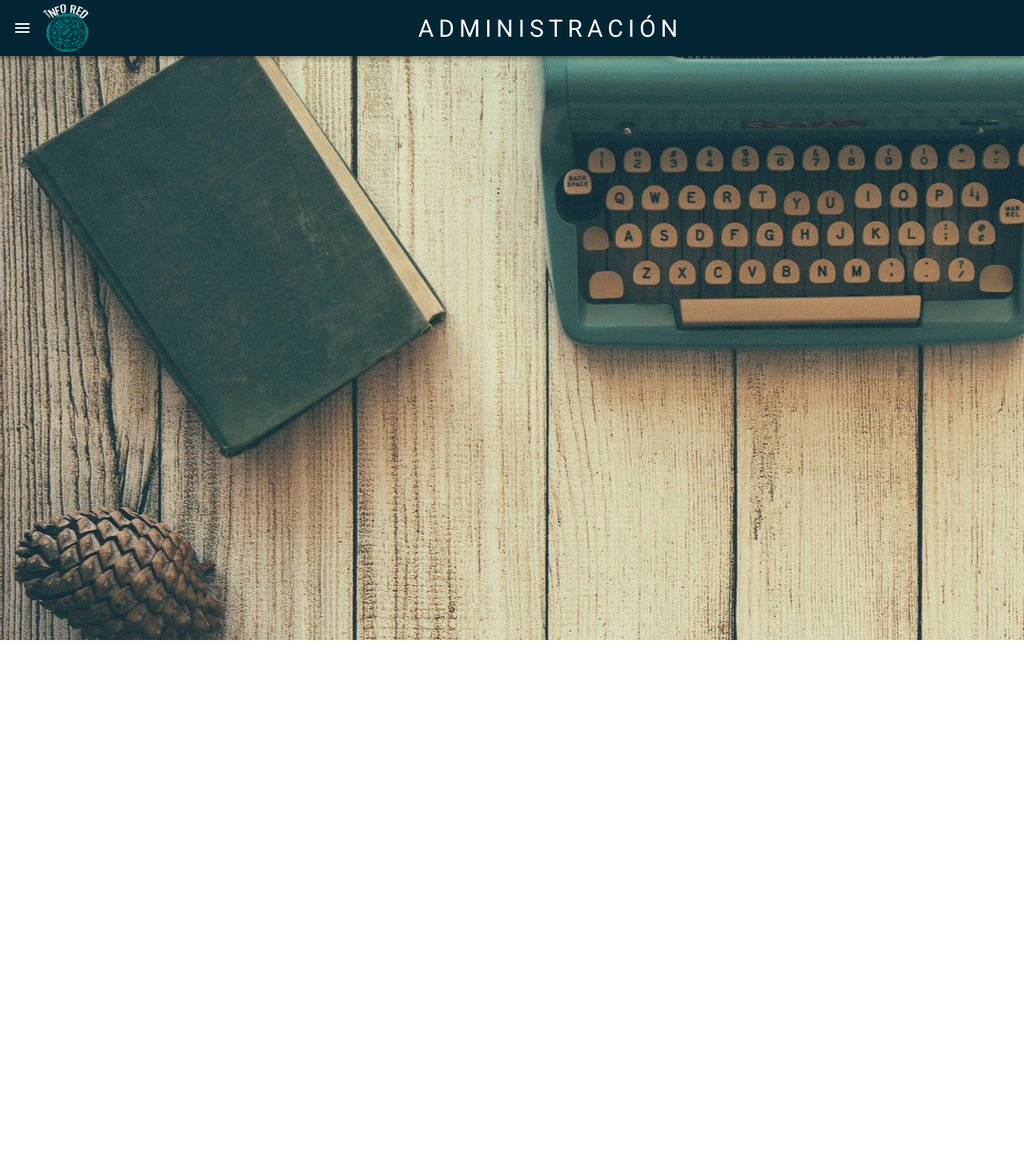
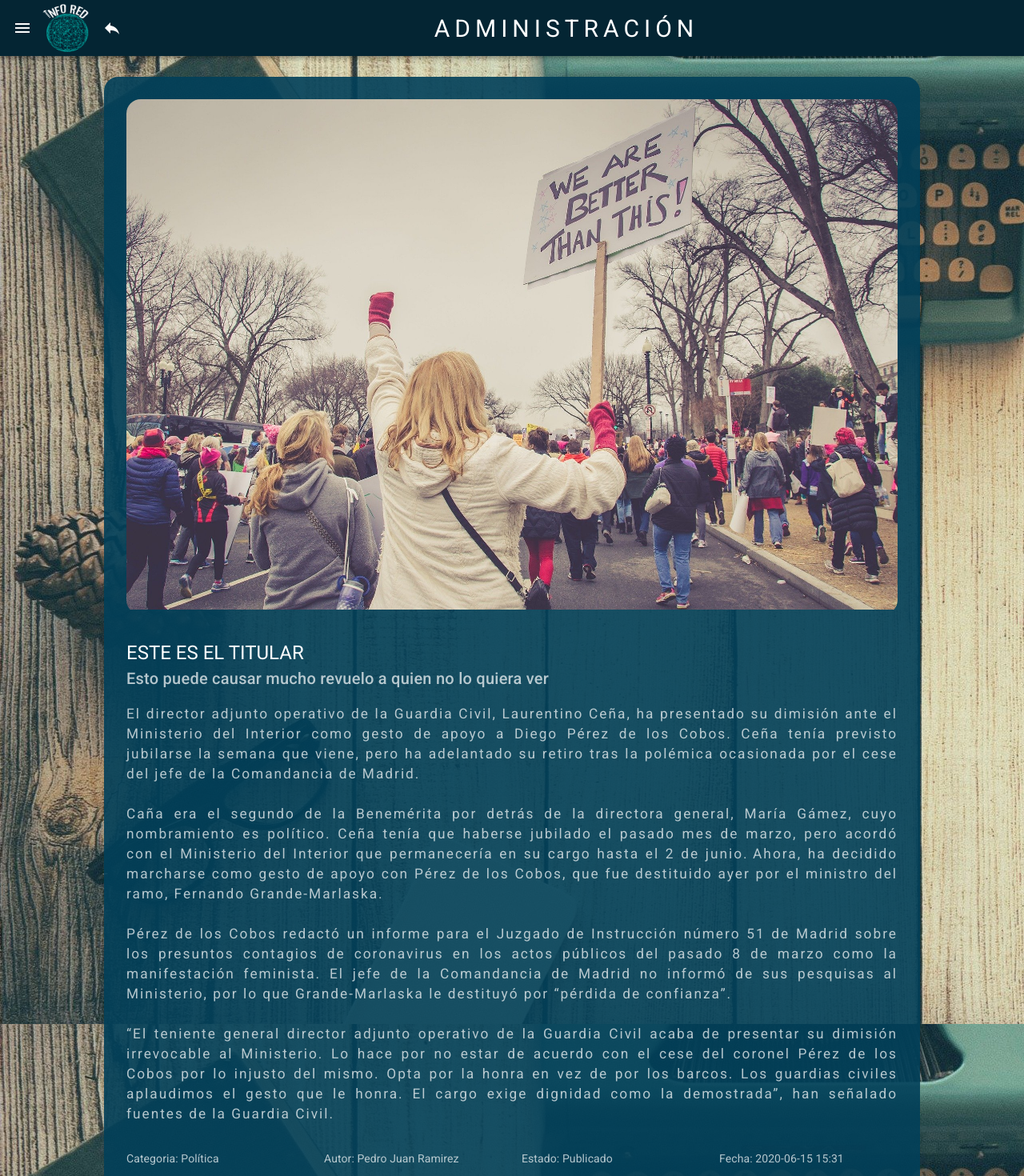
Before and after one commit to AGomezJordan/ProyectoFinal, a Vue app in the folder info-red/: page /Administracion/ValidarArticulos/21253-dfss3sdf-ersa in a window 1280 px wide. Shown: the top 1470 px of the page at 80% size. Before the commit the page ends 800 px from the top, so only its background shows below. Built offline with nearby package versions, Linux system fonts and the light colour scheme.

Commit message:
Ventana ValidarArticulo Comenzada

```diff
--- a/info-red/src/router/index.js
+++ b/info-red/src/router/index.js
@@ -43,6 +43,11 @@ Vue.use(VueRouter)
       path: '/Administracion/ConsultarArticulos',
       name: 'ConsultarArticulos',
       component: () => import('../views/ConsultarArticulos.vue')
+    },
+    { //VENTANA PARA VALIDAR ARTICULOS
+      path: '/Administracion/ValidarArticulos/:id',
+      name: 'ValidarArticulos',
+      component: () => import('../views/ValidarArticulos.vue')
     }
 ]
 
--- a/info-red/src/views/ConsultarArticulos.vue
+++ b/info-red/src/views/ConsultarArticulos.vue
@@ -4,7 +4,7 @@
         <v-toolbar
                 color="#023059"
                 dark
-                height="150px"
+                height="250px"
                 class="d-block d-sm-block d-md-none"
         >
             <v-icon>mdi-filter</v-icon>
@@ -36,6 +36,18 @@
                         ></v-select>
                     </v-col>
 
+                    <!-- ESTADO -->
+                    <v-col cols="6">
+                        <v-select
+                                :items="estados"
+                                label="Estado"
+                                dark
+                                color="success"
+                                v-model="estado"
+                                class="ml-5 mr-5"
+                        ></v-select>
+                    </v-col>
+
                     <!-- FECHA DE PUBLICACION -->
                     <v-col cols="6">
                         <v-text-field
@@ -49,7 +61,7 @@
                     </v-col>
 
                     <!-- BOTONES -->
-                    <v-col cols="6">
+                    <v-col cols="12">
                         <v-btn
                                 color="success"
                                 small
@@ -84,7 +96,7 @@
                 <v-row class="ml-5 mt-8">
 
                     <!-- CATEGORIA -->
-                    <v-col cols="3">
+                    <v-col cols="2">
                         <v-select
                                 :items="categorias"
                                 label="Categoría"
@@ -96,7 +108,7 @@
                     </v-col>
 
                     <!-- AUTORES -->
-                    <v-col cols="3">
+                    <v-col cols="2">
                         <v-select
                                 :items="autores"
                                 label="Autor"
@@ -107,8 +119,20 @@
                         ></v-select>
                     </v-col>
 
+                    <!-- ESTADO -->
+                    <v-col cols="2">
+                        <v-select
+                                :items="estados"
+                                label="Estado"
+                                dark
+                                color="success"
+                                v-model="estado"
+                                class="ml-5 mr-5"
+                        ></v-select>
+                    </v-col>
+
                     <!-- FECHA DE PUBLICACION -->
-                    <v-col cols="3">
+                    <v-col cols="2">
                         <v-text-field
                                 v-model="fecha"
                                 label="Fecha"
@@ -120,7 +144,7 @@
                     </v-col>
 
                     <!-- BOTONES -->
-                    <v-col cols="3">
+                    <v-col cols="1">
                         <v-btn
                                 color="success"
                                 small
@@ -166,7 +190,12 @@
             </v-row>
 
             <!-- LISTA DE CADA ARTÍCULO -->
-            <router-link v-for="n in 10" :to="{name: 'Usuario', params: {id:'hola'}}">
+            <router-link
+                    v-for="n in 10"
+                    :to="{
+                            name: 'ValidarArticulos',
+                            params:
+                                {id: '21253-dfss3sdf-ersa'}}">
                 <v-row class="text-center usuario mb-4">
 
                     <!-- TITULAR -->
@@ -196,13 +225,14 @@
         data(){
             return{
                 collapseOnScroll: false,
-                categorias: ['ECONOMÍA', 'POLÍTICA', 'DEPORTES', 'MEDIOAMBIENTE'],
+                categorias: ['CUALQUIERA', 'ECONOMÍA', 'POLÍTICA', 'DEPORTES', 'MEDIOAMBIENTE'],
                 categoria: '',
-                autores: ['PEDRO', 'JUAN', 'ALVARO', 'LIDIA', 'JOSE'],
+                autores: ['CUALQUIERA', 'PEDRO', 'JUAN', 'ALVARO', 'LIDIA', 'JOSE'],
                 autor: '',
+                estados: ['CUALQUIERA', 'PUBLICADO', 'PENDIENTE', 'NO PUBLICADO'],
+                estado:'',
                 fecha:'',
-                hoy: '',
-                temp: ''
+                hoy: ''
             }
         },
         created() {
@@ -212,6 +242,9 @@
             let day = date.getDate()
             if(mes<10){
                 mes='0'+(mes+1);
+            }
+            if (day<10){
+                day='0'+(day);
             }
             this.hoy = year+'-'+mes+'-'+day
         }
--- /dev/null
+++ b/info-red/src/views/ValidarArticulos.vue
@@ -0,0 +1,119 @@
+<template>
+    <div class="white--text c">
+        <div class="content align-content-center">
+                <v-row>
+                    <v-col cols="0" md="1"></v-col>
+                    <v-col cols="12" md="10">
+                        <div class="cajonTarjeta">
+                        <v-card
+                            class="tarjeta pa-3"
+                            dark
+                        >
+                            <v-card-text align="center">
+                                <div class="foto">
+                                    <img src="../assets/portada.jpg">
+                                </div>
+                            </v-card-text>
+                            <v-card-title class="headline">ESTE ES EL TITULAR</v-card-title>
+                            <v-card-subtitle class="title">Esto puede causar mucho revuelo a quien no lo quiera ver</v-card-subtitle>
+                            <v-card-text class="text-justify informacion">
+                                El director adjunto operativo de la Guardia Civil, Laurentino Ceña, ha presentado su
+                                dimisión ante el Ministerio del Interior como gesto de apoyo a Diego Pérez de los Cobos.
+                                Ceña tenía previsto jubilarse la semana que viene, pero ha adelantado su retiro tras
+                                la polémica ocasionada por el cese del jefe de la Comandancia de Madrid.<br><br>
+
+                                Caña era el segundo de la Benemérita por detrás de la directora general, María Gámez,
+                                cuyo nombramiento es político. Ceña tenía que haberse jubilado el pasado mes de marzo,
+                                pero acordó con el Ministerio del Interior que permanecería en su cargo hasta el 2 de
+                                junio. Ahora, ha decidido marcharse como gesto de apoyo con Pérez de los Cobos, que fue
+                                destituido ayer por el ministro del ramo, Fernando Grande-Marlaska.<br><br>
+
+                                Pérez de los Cobos redactó un informe para el Juzgado de Instrucción número 51 de Madrid
+                                sobre los presuntos contagios de coronavirus en los actos públicos del pasado 8 de marzo
+                                como la manifestación feminista. El jefe de la Comandancia de Madrid no informó de sus
+                                pesquisas al Ministerio, por lo que Grande-Marlaska le destituyó por “pérdida de confianza”.<br><br>
+
+                                “El teniente general director adjunto operativo de la Guardia Civil acaba de presentar su
+                                dimisión irrevocable al Ministerio. Lo hace por no estar de acuerdo con el cese del coronel
+                                Pérez de los Cobos por lo injusto del mismo. Opta por la honra en vez de por los barcos.
+                                Los guardias civiles aplaudimos el gesto que le honra. El cargo exige dignidad como la
+                                demostrada”, han señalado fuentes de la Guardia Civil.
+                            </v-card-text>
+                            <v-card-text>
+                                <v-row>
+                                    <v-col cols="6" md="3">
+                                        Categoria: Política
+                                    </v-col>
+                                    <v-col cols="6" md="3">
+                                        Autor: Pedro Juan Ramirez
+                                    </v-col>
+                                    <v-col cols="6" md="3">
+                                        Estado: Publicado
+                                    </v-col>
+                                    <v-col cols="6" md="3">
+                                        Fecha: 2020-06-15 15:31
+                                    </v-col>
+                                </v-row>
+                            </v-card-text>
+                        </v-card>
+                        </div>
+                    </v-col>
+                    <v-col cols="0" md="1"></v-col>
+                </v-row>
+        </div>
+    </div>
+</template>
+
+<script>
+    import {mapState, mapMutations} from 'vuex'
+    export default {
+        name: "Articulo",
+        data(){
+            return{
+            }
+        },
+        components: {
+            ...mapState(['back'])
+        },
+        created() {
+            this.setBack(true)
+        },
+        mounted(){
+            this.setBack(true)
+            window.scroll(0,0)
+        },
+        destroyed(){
+            this.setBack(false)
+        },
+        methods:{
+            ...mapMutations(['setBack'])
+        }
+    }
+</script>
+
+<style scoped>
+    .c{
+        display: flex;
+        height: 100%;
+    }
+    .content{
+        padding: 2%;
+        width: 100%;
+    }
+    .foto img{
+        width: 100%;
+        height: 100%;
+    }
+    .cajonTarjeta, .foto{
+        overflow: hidden;
+        border-radius: 18px 18px 18px 18px;
+    }
+    .tarjeta{
+        background-color: rgba(2, 64, 89, 0.90);
+    }
+    .informacion{
+        letter-spacing: 2px;
+        line-height: 25px;
+        font-size: 1.08em;
+    }
+</style>
```
